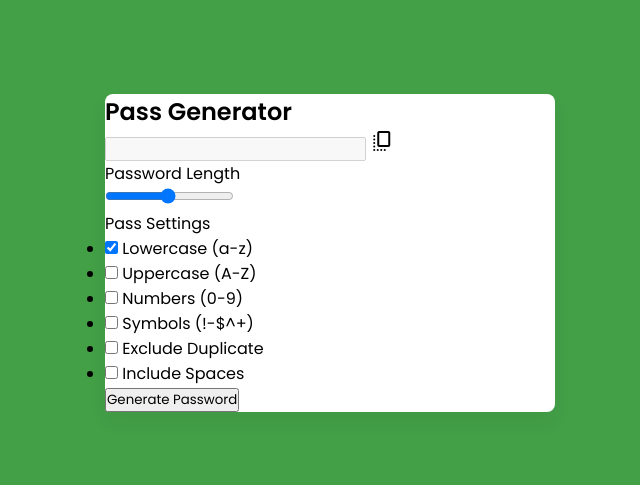
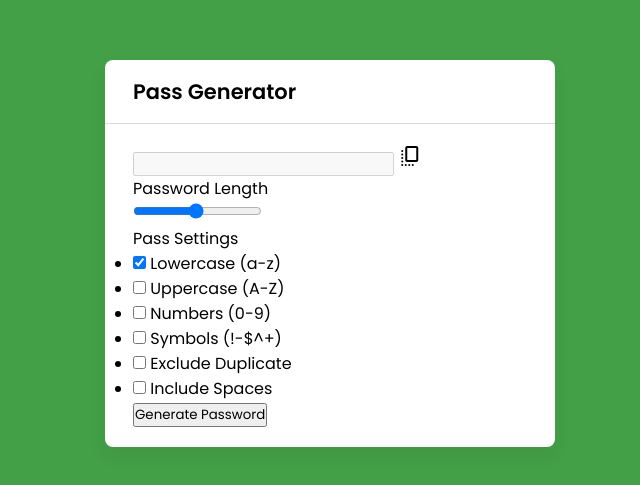
Before and after one commit to thorcamara/Password_generator, a plain HTML site: page index.html in a window 1280 px wide. Shown: the part 147-632 px from the top of the page, without its empty margins (310-950 px from the left). Drawn offline with nearby package versions, Linux system fonts and the light colour scheme.

Commit message:
Styled .container h2, .wrapper and .wrapper .input-box

```diff
--- a/style.css
+++ b/style.css
@@ -1,13 +1,13 @@
 @import url('https://fonts.googleapis.com/css2?family=Poppins:wght@400;500;600&display=swap');
 
-*{
+* {
   margin: 0;
   padding: 0;
   box-sizing: border-box;
   font-family: 'Poppins', sans-serif;
 }
 
-body{
+body {
   display: flex;
   align-items: center;
   justify-content: center;
@@ -15,9 +15,24 @@ body{
   background: #43A047;
 }
 
-.container{
+.container {
   width: 450px;
   background: #fff;
   border-radius: 8px;
   box-shadow: 0 10px 20px rgba(0, 0, 0, 0.05);
 }
+
+.container h2 {
+  font-weight: 600;
+  font-size: 1.31rem;
+  padding: 1rem 1.75rem;
+  border-bottom: 1px solid #d4dbe5;
+}
+
+.wrapper {
+  margin: 1.25rem 1.75rem;
+}
+
+.wrapper .input-box {
+  position: relative;
+}
```
Lines whose indentation alone changed are shown as unchanged.
